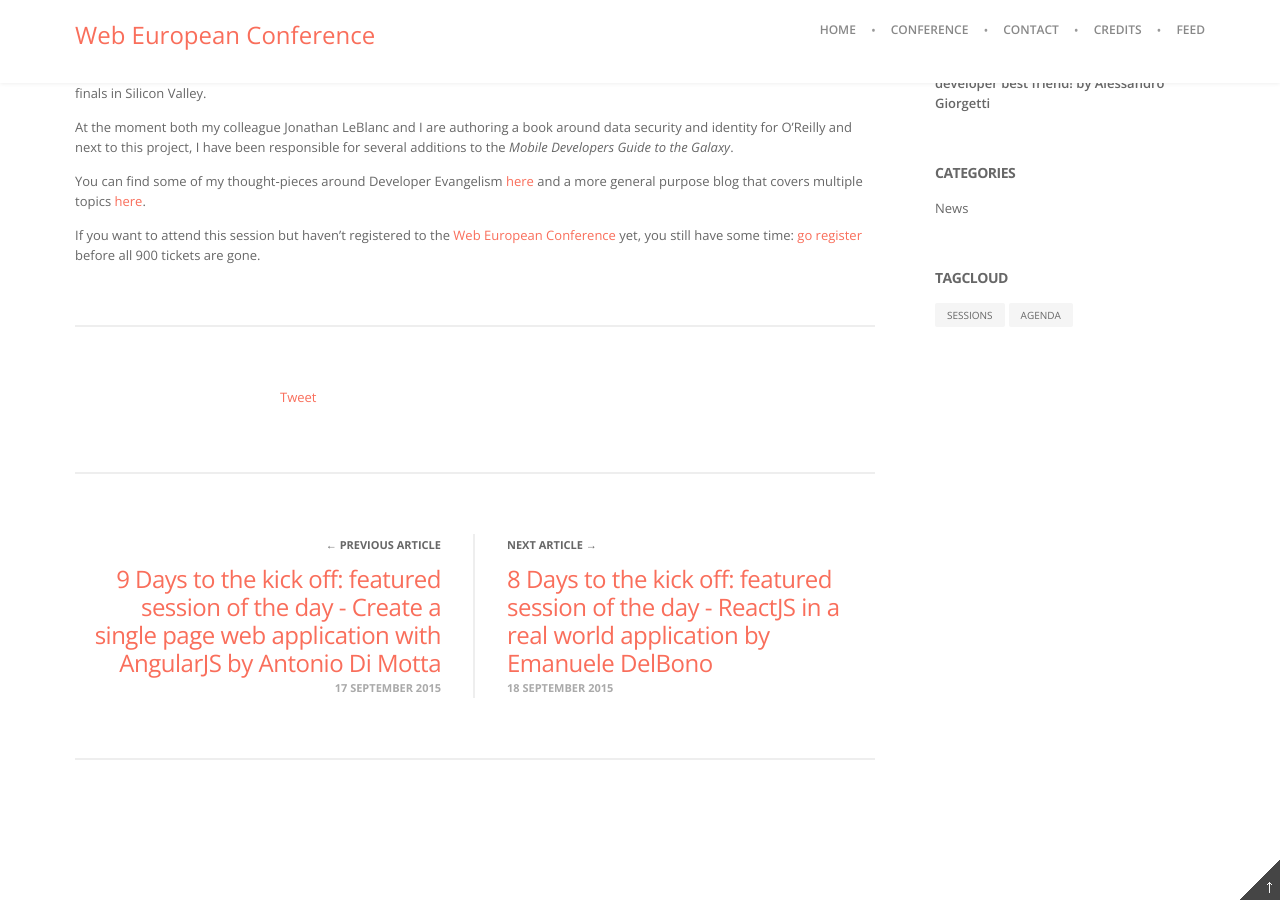
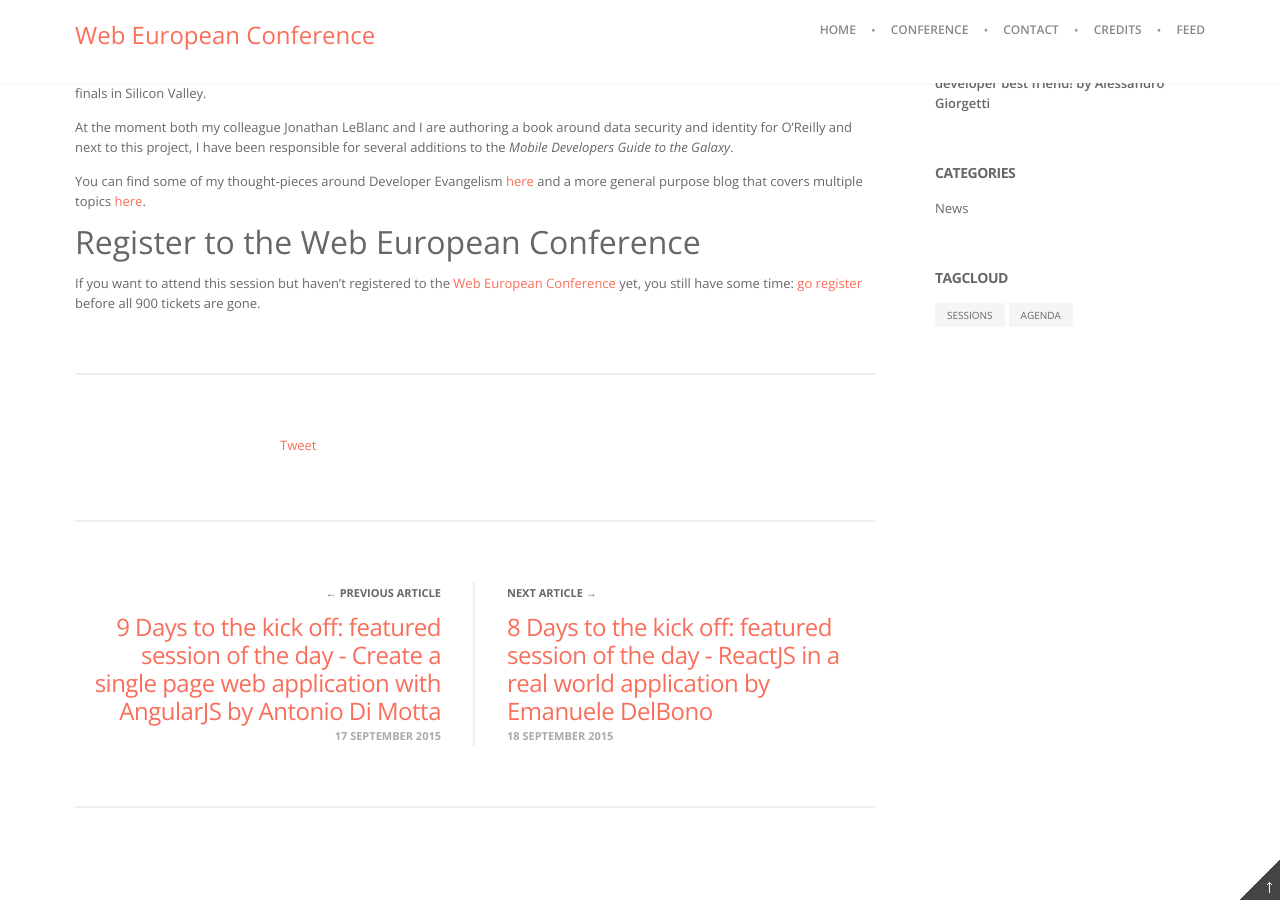
Before and after one commit to Web-European-Conference/blog, a Jekyll site: the page built from _posts/2015-09-17-9-days-to-the-conference-nodejs-auth-tim-paypal.markdown, in a window 1280 px wide and 900 px high, scrolled down 1215 px. Built offline with Jekyll 4.4.1, drawn with Linux system fonts in a browser that asks for light colours; Markdown is read by kramdown in place of the engine named in the settings; comment, search, counter and statistics services are not loaded.

Commit message:
Missed more header :)

```diff
--- a/_posts/2015-09-16-10-days-to-the-conference-typescript-giorgetti.markdown
+++ b/_posts/2015-09-16-10-days-to-the-conference-typescript-giorgetti.markdown
@@ -57,4 +57,5 @@ TypeScript helps me to be a better JavaScript developer, and it saves me time an
 ### Q: Tell us a bit more about yourself
 **A**: I'm a 'software craftsman' specialized in enterprise applications for the healthcare system, with focus on service oriented applications. I have experiences in different programming languages like: C#, C++, Javascript, TypeScript... and several technologies and frameworks like .NET, ASP.NET MVC, NodeJS, HTML5, AngularJS, Nhibernate, NEventStore. I'm one of the founders and an active speaker of the .Net user group DotNetMarche. I'm also a founder and the Community Group DevMarche. Away from my normal job I've discovered (too late maybe) a passion for fitness and BBQ cooking, two things that play well together!
 
+## Register to the Web European Conference
 If you want to attend this session but haven't registered to the [Web European Conference](http://webnextconf.eu/) yet, you still have some time: [go register](http://webnextconf.eventbrite.com/) before all 900 tickets are gone.
--- a/_posts/2015-09-17-9-days-to-the-conference-nodejs-auth-tim-paypal.markdown
+++ b/_posts/2015-09-17-9-days-to-the-conference-nodejs-auth-tim-paypal.markdown
@@ -31,4 +31,5 @@ At the moment both my colleague Jonathan LeBlanc and I are authoring a book arou
 
 You can find some of my thought-pieces around Developer Evangelism [here](https://www.braintreepayments.com/blog/author/tim-messerschmidt/) and a more general purpose blog that covers multiple topics [here](http://timmesserschmidt.com/).
 
+## Register to the Web European Conference
 If you want to attend this session but haven't registered to the [Web European Conference](http://webnextconf.eu/) yet, you still have some time: [go register](http://webnextconf.eventbrite.com/) before all 900 tickets are gone.
```
